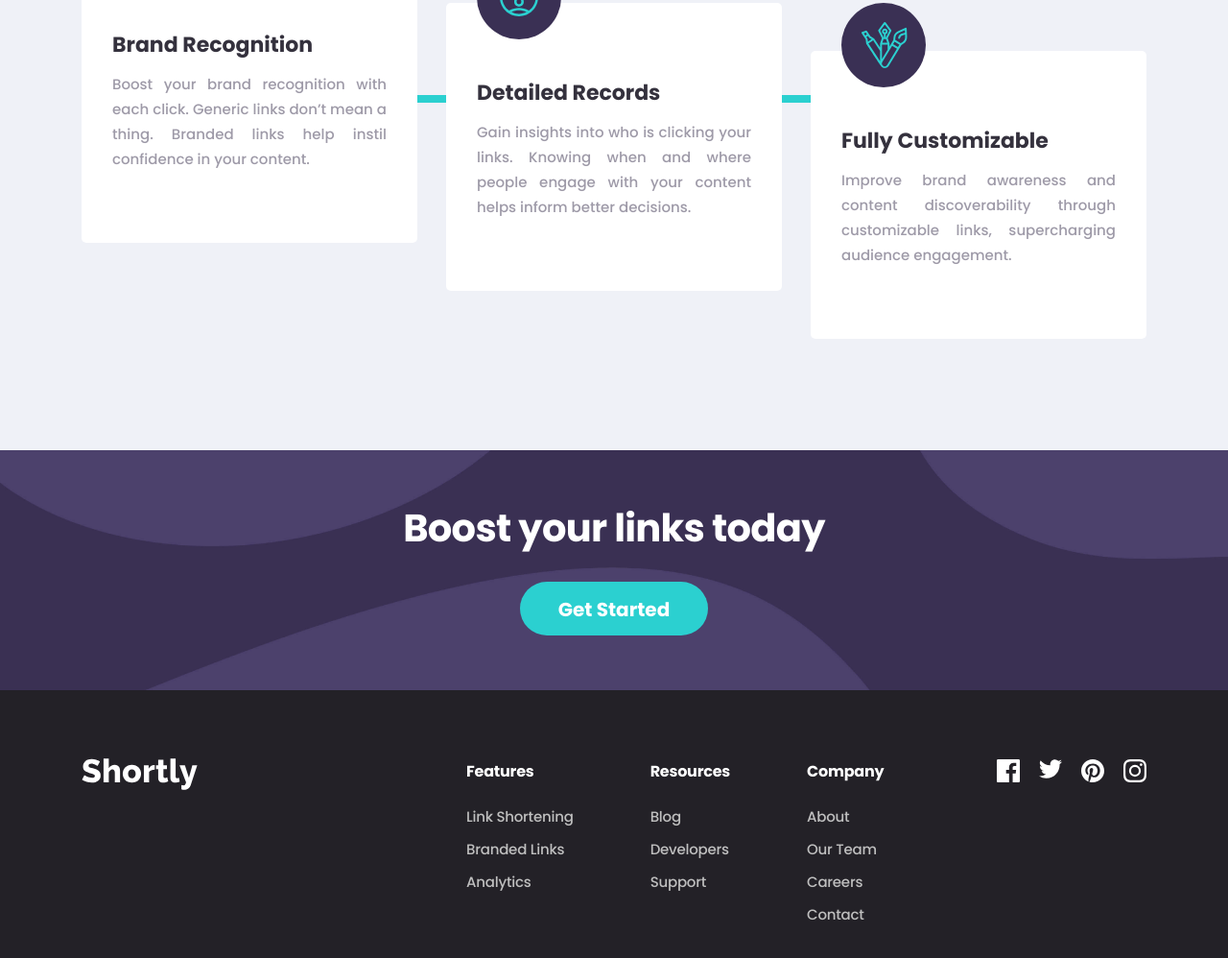
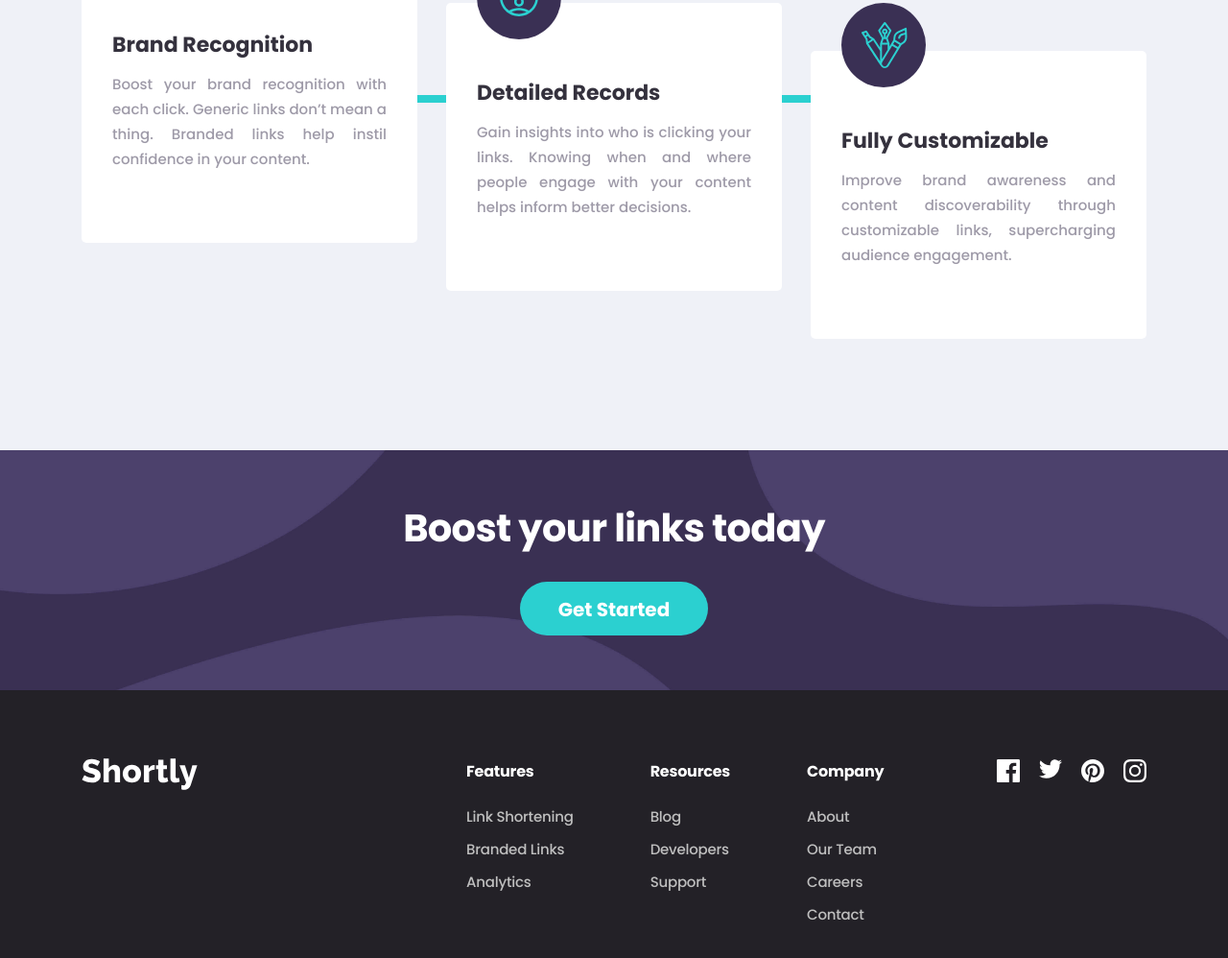
Before and after one commit to khamrayev5636/Shortly, a plain HTML site: page index.html in a window 1280 px wide. Shown: the part 1428-2426 px from the top of the page at 96% size. Drawn offline with Linux system fonts and the light colour scheme.

Commit message:
Add css file width

```diff
--- a/Sass/main.scss
+++ b/Sass/main.scss
@@ -959,7 +959,6 @@ ul {
     background-repeat: no-repeat;
     background-position: center;
     background-size: cover;
-    background-position: calc(50% + 160px) calc(50% - 50px);
     height: 300px;
 }
 
```
Also changed, not shown: css/main.min.css, 1 other file.
